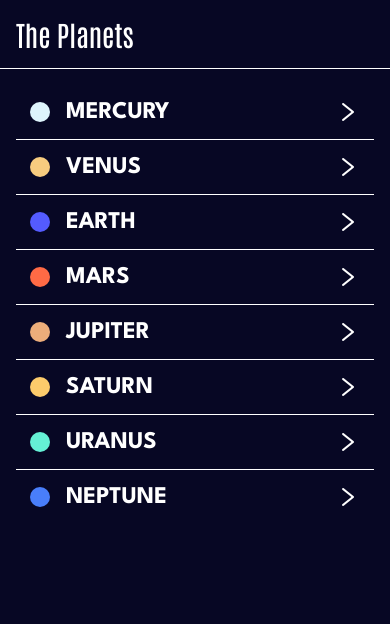
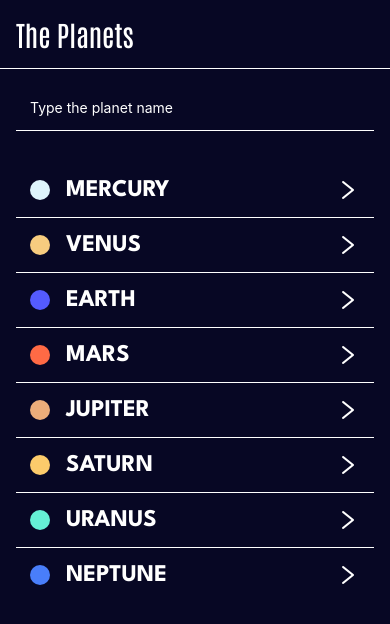
Before and after one commit to mhSadique/solar-system, a React Native app: screen /Home in a window 390 px wide. Shown: the top 624 px of the page. Built offline with nearby package versions, Linux system fonts and the light colour scheme.

Commit message:
search filter done

```diff
--- a/src/screens/home.js
+++ b/src/screens/home.js
@@ -1,4 +1,4 @@
-import { Button, StyleSheet, FlatList, View, Pressable } from "react-native";
+import { Button, StyleSheet, FlatList, View, Pressable, TextInput } from "react-native";
 import PlanetHeader from "../components/planet-header";
 import Text from "../components/text/text";
 import { SafeAreaView } from 'react-native-safe-area-context'
@@ -6,8 +6,11 @@ import { colors } from "../theme/colors";
 import { PLANET_LIST } from "../data/planet-data";
 import { spacing } from "../theme/spacing";
 import { AntDesign } from '@expo/vector-icons';
+import { useState } from "react";
 
 const Home = ({ navigation }) => {
+
+    const [planets, setPlanets] = useState(PLANET_LIST);
 
     const renderItem = ({ item, index }) => (
         <Pressable
@@ -22,13 +25,26 @@ const Home = ({ navigation }) => {
         </Pressable>
     );
 
+    const searchFilter = (text) => {
+        const filteredLit = PLANET_LIST.filter(planet => planet.name.startsWith(text.toLowerCase()));
+        setPlanets(filteredLit);
+    };
+
     return (
         <SafeAreaView style={styles.container}>
             <PlanetHeader />
+            <TextInput
+                onChangeText={(text) => searchFilter(text)}
+                placeholder="Type the planet name"
+                placeholderTextColor={colors.white}
+                autoCorrect={false}
+                style={styles.searchInput}
+            />
             <FlatList
                 ItemSeparatorComponent={() => <View style={styles.separator} />}
                 contentContainerStyle={styles.list}
-                data={PLANET_LIST}
+                data={planets}
+                // data={PLANET_LIST}
                 keyExtractor={item => item.name}
                 renderItem={renderItem}
             />
@@ -66,6 +82,13 @@ const styles = StyleSheet.create({
         width: 20,
         height: 20,
         borderRadius: 10
+    },
+    searchInput: {
+        padding: spacing[5],
+        color: colors.white,
+        borderBottomColor: colors.white,
+        borderBottomWidth: 1,
+        margin: spacing[6]
     }
 })
 
```
